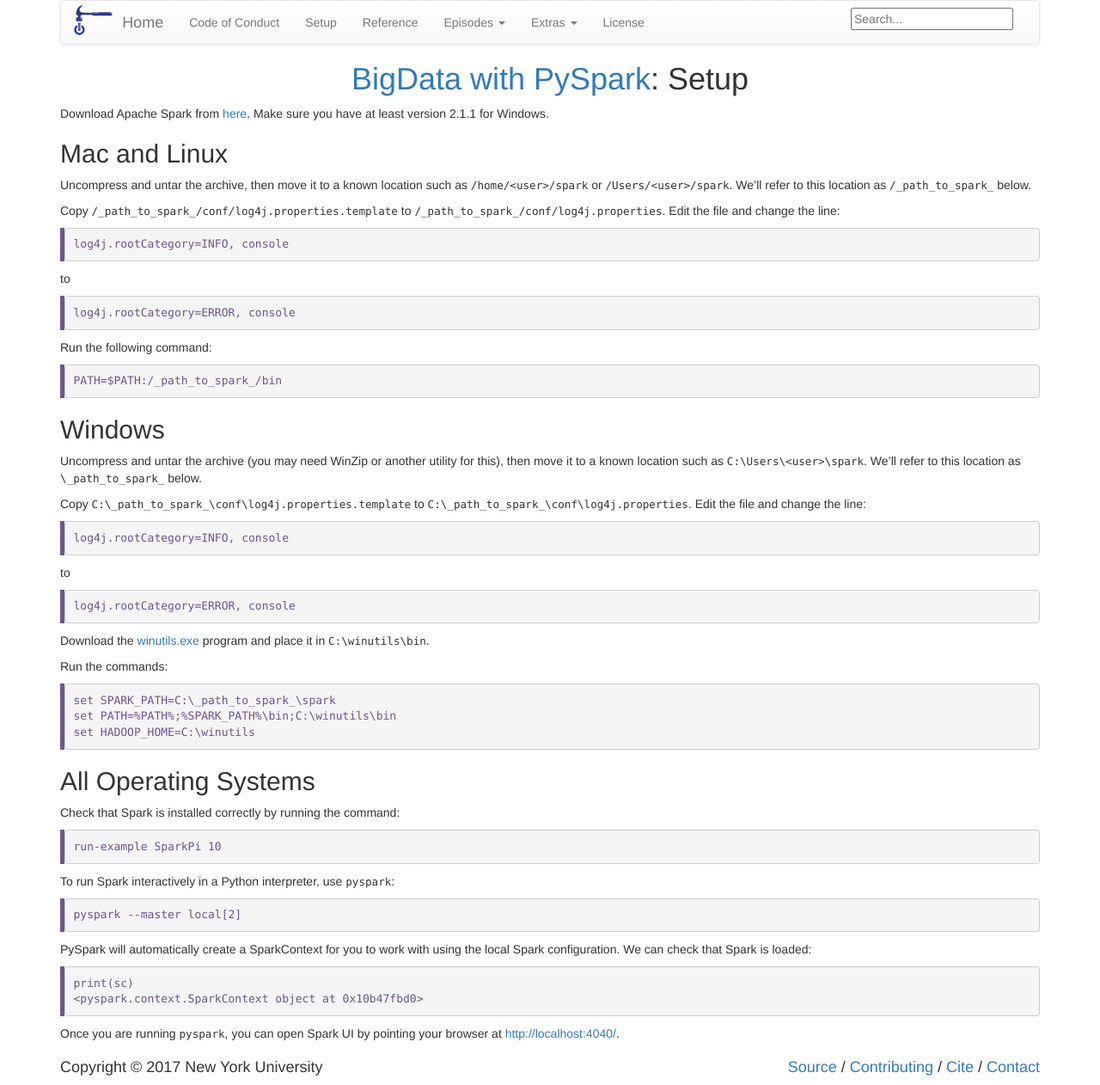
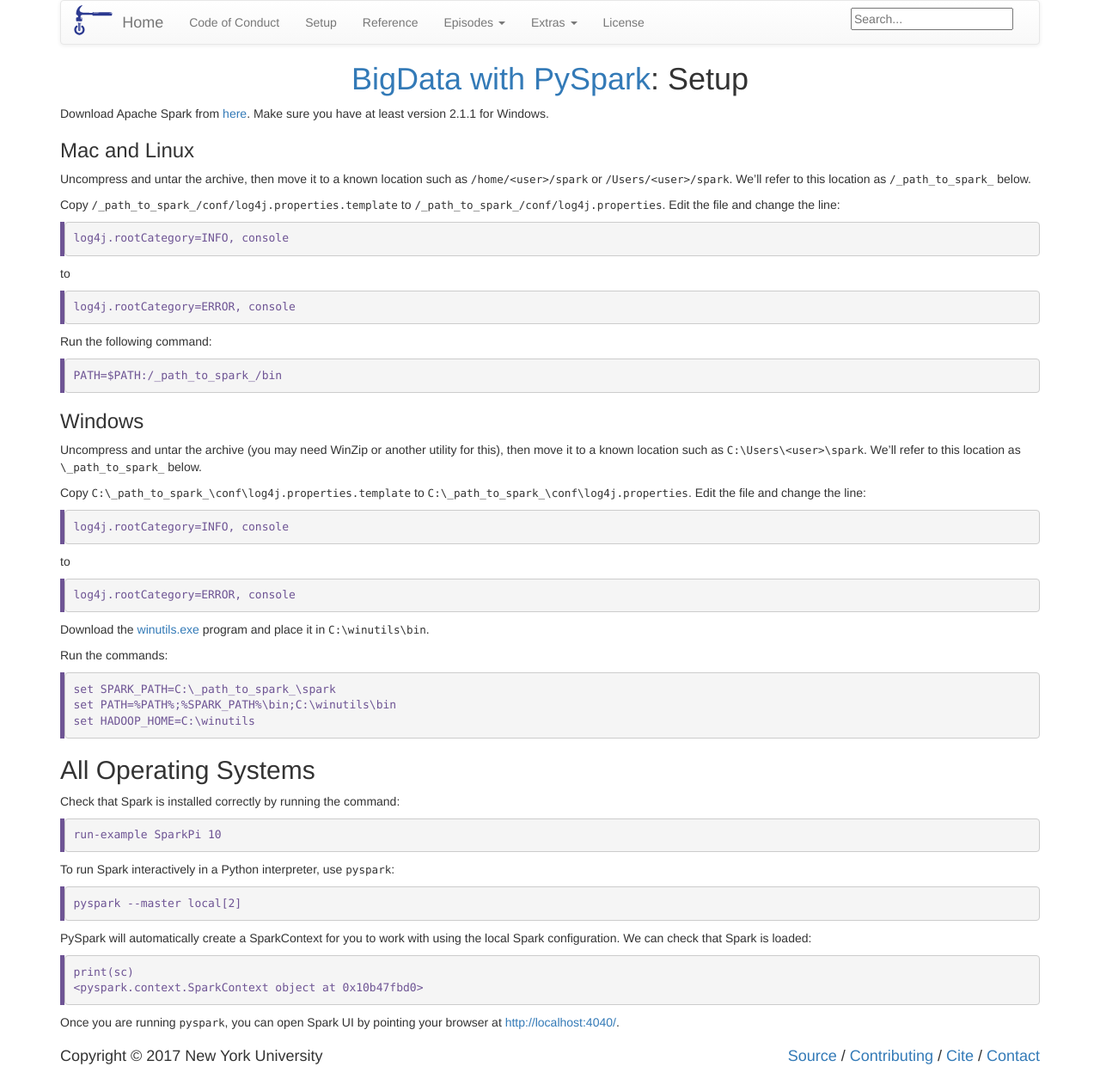
Before and after one commit to nyu-cds/python-bigdata, a Jekyll site: the page built from setup.md, in a window 1280 px wide. Shown: the whole page at 86% size. Built offline with Jekyll 4.4.1, drawn with Linux system fonts in a browser that asks for light colours.

Commit message:
Signed-off-by: Greg Watson <g.watson@computer.org>

```diff
--- a/setup.md
+++ b/setup.md
@@ -5,7 +5,7 @@
 ---
 Download Apache Spark from [here](https://spark.apache.org/downloads.html). Make sure you have at least version 2.1.1 for Windows.
 
-## Mac and Linux
+### Mac and Linux
 
 Uncompress and untar the archive, then move it to a known location such as `/home/<user>/spark` or `/Users/<user>/spark`. We'll refer to
 this location as `/_path_to_spark_` below.
@@ -31,7 +31,7 @@
 ~~~
 {: .bash}
 
-## Windows
+### Windows
 
 Uncompress and untar the archive (you may need WinZip or another utility for this), then move it to a known location such as
 `C:\Users\<user>\spark`. We'll refer to this location as `\_path_to_spark_` below.
```
